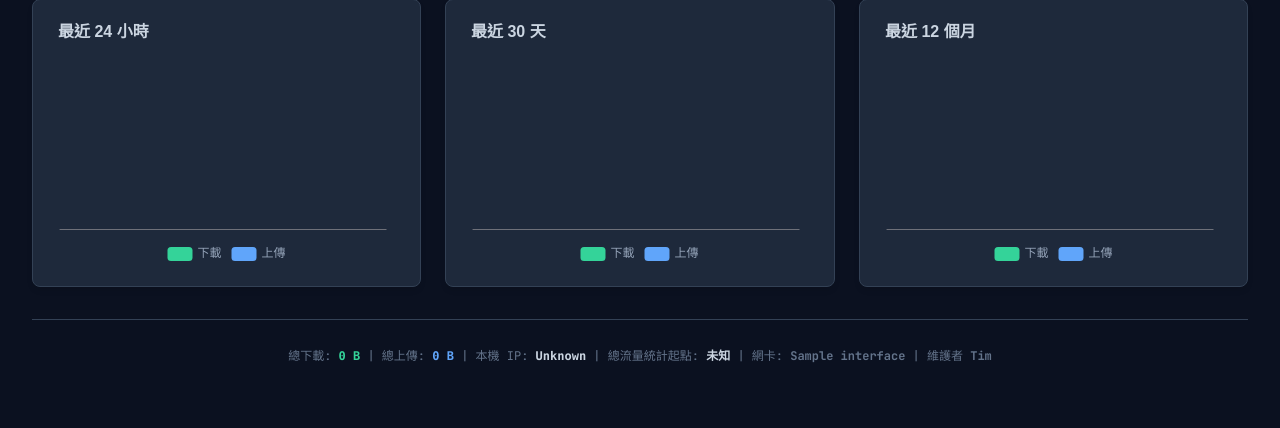
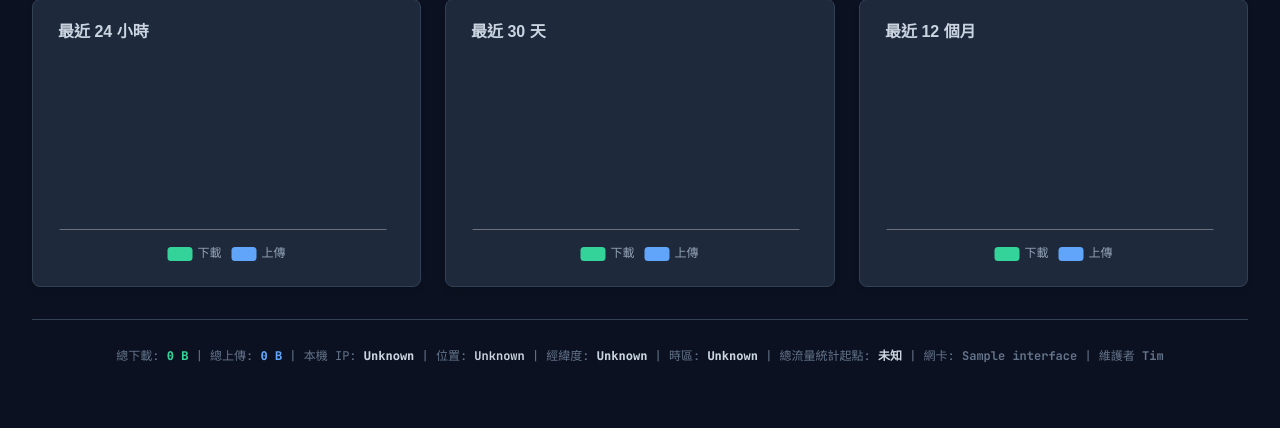
Before and after one commit to wwintj/vps-traffic-panel, a FastAPI app: template app/templates/index.html in a window 1280 px wide. Shown: the part 493-921 px from the top of the page. Run offline with FastAPI, Linux system fonts and the light colour scheme; the template is opened without the code that fills it: most values are stand-ins (such as "Sample title", 1, 10 or a date in 2020); some libraries are stand-ins or nearby versions.

Commit message:
Show client IP geolocation footer

```diff
--- a/app/main.py
+++ b/app/main.py
@@ -57,6 +57,7 @@ app = FastAPI(lifespan=lifespan)
 templates = Jinja2Templates(directory=os.path.join(BASE_DIR, "app/templates"))
 ENV_PATH = os.path.join(BASE_DIR, ".env")
 SYSTEM_INFO_CACHE = {"public_ip": None, "ip_info": None, "updated_at": 0}
+IP_LOOKUP_CACHE = {}
 SYSTEM_INFO_CACHE_TTL = 600
 
 async def run_blocking(func, *args):
@@ -196,6 +197,33 @@ def classify_ip_info(info):
         return "行動網路"
     return "家寬 / 商寬"
 
+def lookup_ip_info(ip):
+    if not ip or ip == "Unknown":
+        return {}
+    now = time.time()
+    cached = IP_LOOKUP_CACHE.get(ip)
+    if cached and now - cached["updated_at"] < SYSTEM_INFO_CACHE_TTL:
+        return cached["info"]
+
+    try:
+        fields = "status,message,country,regionName,city,lat,lon,timezone,isp,org,as,query,hosting,proxy,mobile"
+        url = f"http://ip-api.com/json/{urllib.parse.quote(ip)}?fields={fields}&lang=zh-CN"
+        with urllib.request.urlopen(url, timeout=3) as response:
+            info = json.loads(response.read().decode("utf-8"))
+    except Exception:
+        info = {}
+    IP_LOOKUP_CACHE[ip] = {"info": info, "updated_at": now}
+    return info
+
+def format_ip_location(info):
+    if not info or info.get("status") != "success":
+        return "Unknown"
+    return " / ".join(filter(None, [
+        info.get("country"),
+        info.get("regionName"),
+        info.get("city"),
+    ])) or "Unknown"
+
 def get_cached_public_ip_info(force=False):
     now = time.time()
     if not force and SYSTEM_INFO_CACHE["public_ip"] and now - SYSTEM_INFO_CACHE["updated_at"] < SYSTEM_INFO_CACHE_TTL:
@@ -206,15 +234,7 @@ def get_cached_public_ip_info(force=False):
     except Exception:
         public_ip = "Unknown"
 
-    ip_info = {}
-    if public_ip != "Unknown":
-        try:
-            fields = "status,message,country,regionName,city,isp,org,as,query,hosting,proxy,mobile"
-            url = f"http://ip-api.com/json/{public_ip}?fields={fields}&lang=zh-CN"
-            with urllib.request.urlopen(url, timeout=3) as response:
-                ip_info = json.loads(response.read().decode("utf-8"))
-        except Exception:
-            ip_info = {}
+    ip_info = lookup_ip_info(public_ip) if public_ip != "Unknown" else {}
 
     SYSTEM_INFO_CACHE["public_ip"] = public_ip
     SYSTEM_INFO_CACHE["ip_info"] = ip_info
@@ -1001,6 +1021,7 @@ async def api_system(request: Request, username: str = Depends(verify_auth)):
     if not client_ip and request.client:
         client_ip = request.client.host
     client_ip = client_ip or "Unknown"
+    client_ip_info = lookup_ip_info(client_ip)
 
     uptime = "Unknown"
     try:
@@ -1016,11 +1037,13 @@ async def api_system(request: Request, username: str = Depends(verify_auth)):
     return {
         "public_ip": ip,
         "client_ip": client_ip,
-        "ip_location": " / ".join(filter(None, [
-            ip_info.get("country"),
-            ip_info.get("regionName"),
-            ip_info.get("city"),
-        ])) or "Unknown",
+        "client_ip_location": format_ip_location(client_ip_info),
+        "client_ip_lat": client_ip_info.get("lat"),
+        "client_ip_lon": client_ip_info.get("lon"),
+        "client_ip_timezone": client_ip_info.get("timezone") or "Unknown",
+        "client_ip_isp": client_ip_info.get("isp") or "Unknown",
+        "client_ip_org": client_ip_info.get("org") or "Unknown",
+        "ip_location": format_ip_location(ip_info),
         "ip_isp": ip_info.get("isp") or "Unknown",
         "ip_org": ip_info.get("org") or "Unknown",
         "ip_as": ip_info.get("as") or "Unknown",
--- a/app/templates/index.html
+++ b/app/templates/index.html
@@ -302,8 +302,10 @@
     <footer class="mt-8 pt-6 border-t border-slate-700 text-slate-500 text-xs text-center space-y-1 pb-8">
         <p class="md:hidden">總下載: <strong class="text-emerald-400 font-mono" id="total-rx-mobile">0 B</strong> | 總上傳: <strong class="text-blue-400 font-mono" id="total-tx-mobile">0 B</strong></p>
         <p class="md:hidden">本機 IP: <strong class="text-slate-300 font-mono" id="client-ip-mobile">...</strong></p>
+        <p class="md:hidden">位置: <strong class="text-slate-300" id="client-location-mobile">...</strong></p>
+        <p class="md:hidden">經緯度: <strong class="text-slate-300 font-mono" id="client-coordinates-mobile">...</strong> | 時區: <strong class="text-slate-300 font-mono" id="client-timezone-mobile">...</strong></p>
         <p class="md:hidden">總流量統計起點: <strong class="text-slate-300 font-mono" id="total-since-mobile">...</strong></p>
-        <p class="hidden md:block">總下載: <strong class="text-emerald-400 font-mono" id="total-rx">0 B</strong> | 總上傳: <strong class="text-blue-400 font-mono" id="total-tx">0 B</strong> | 本機 IP: <strong class="text-slate-300 font-mono" id="client-ip">...</strong> | 總流量統計起點: <strong class="text-slate-300 font-mono" id="total-since">...</strong> | 網卡: <strong id="footer-iface">{{ interface }}</strong> | 維護者 <strong>Tim</strong></p>
+        <p class="hidden md:block">總下載: <strong class="text-emerald-400 font-mono" id="total-rx">0 B</strong> | 總上傳: <strong class="text-blue-400 font-mono" id="total-tx">0 B</strong> | 本機 IP: <strong class="text-slate-300 font-mono" id="client-ip">...</strong> | 位置: <strong class="text-slate-300" id="client-location">...</strong> | 經緯度: <strong class="text-slate-300 font-mono" id="client-coordinates">...</strong> | 時區: <strong class="text-slate-300 font-mono" id="client-timezone">...</strong> | 總流量統計起點: <strong class="text-slate-300 font-mono" id="total-since">...</strong> | 網卡: <strong id="footer-iface">{{ interface }}</strong> | 維護者 <strong>Tim</strong></p>
         <p class="md:hidden">網卡: <strong id="footer-iface-mobile">{{ interface }}</strong> | 維護者 <strong>Tim</strong></p>
     </footer>
 
@@ -318,6 +320,11 @@
         function setProgress(id, value) {
             const percent = Math.max(0, Math.min(100, Number(value) || 0));
             document.getElementById(id).style.width = `${percent}%`;
+        }
+
+        function formatCoordinates(lat, lon) {
+            if (lat === null || lat === undefined || lon === null || lon === undefined) return 'Unknown';
+            return `${Number(lat).toFixed(4)}, ${Number(lon).toFixed(4)}`;
         }
 
         function escapeHtml(value) {
@@ -743,6 +750,12 @@
                 document.getElementById('sys-ip').innerText = data.public_ip;
                 document.getElementById('client-ip').innerText = data.client_ip || 'Unknown';
                 document.getElementById('client-ip-mobile').innerText = data.client_ip || 'Unknown';
+                document.getElementById('client-location').innerText = data.client_ip_location || 'Unknown';
+                document.getElementById('client-location-mobile').innerText = data.client_ip_location || 'Unknown';
+                document.getElementById('client-coordinates').innerText = formatCoordinates(data.client_ip_lat, data.client_ip_lon);
+                document.getElementById('client-coordinates-mobile').innerText = formatCoordinates(data.client_ip_lat, data.client_ip_lon);
+                document.getElementById('client-timezone').innerText = data.client_ip_timezone || 'Unknown';
+                document.getElementById('client-timezone-mobile').innerText = data.client_ip_timezone || 'Unknown';
                 document.getElementById('ip-location').innerText = data.ip_location || 'Unknown';
                 document.getElementById('ip-type').innerText = data.ip_type || '未知';
                 document.getElementById('ip-isp').innerText = data.ip_isp || 'Unknown';
```
